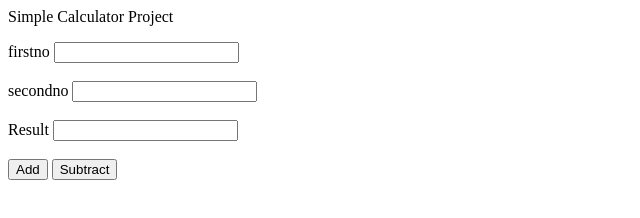
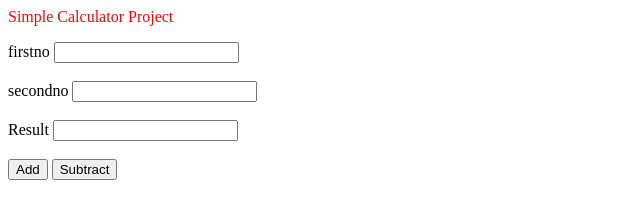
Before and after one commit to Dlohani1/calc_git, a plain HTML site: page index.html in a window 1280 px wide. Shown: the whole page, without its empty margins (0-640 px from the left). Drawn offline with Linux system fonts and the light colour scheme.

Commit message:
title updated

```diff
--- a/index.html
+++ b/index.html
@@ -7,7 +7,7 @@
 </head>
 <body>
 
-<p> Simple Calculator Project </p>
+<p style="color:red"> Simple Calculator Project </p>
 
 firstno <input type="text" id="firstno" > <br/><br/>
 secondno <input type="text" id="secondno" > <br/><br/>
```
